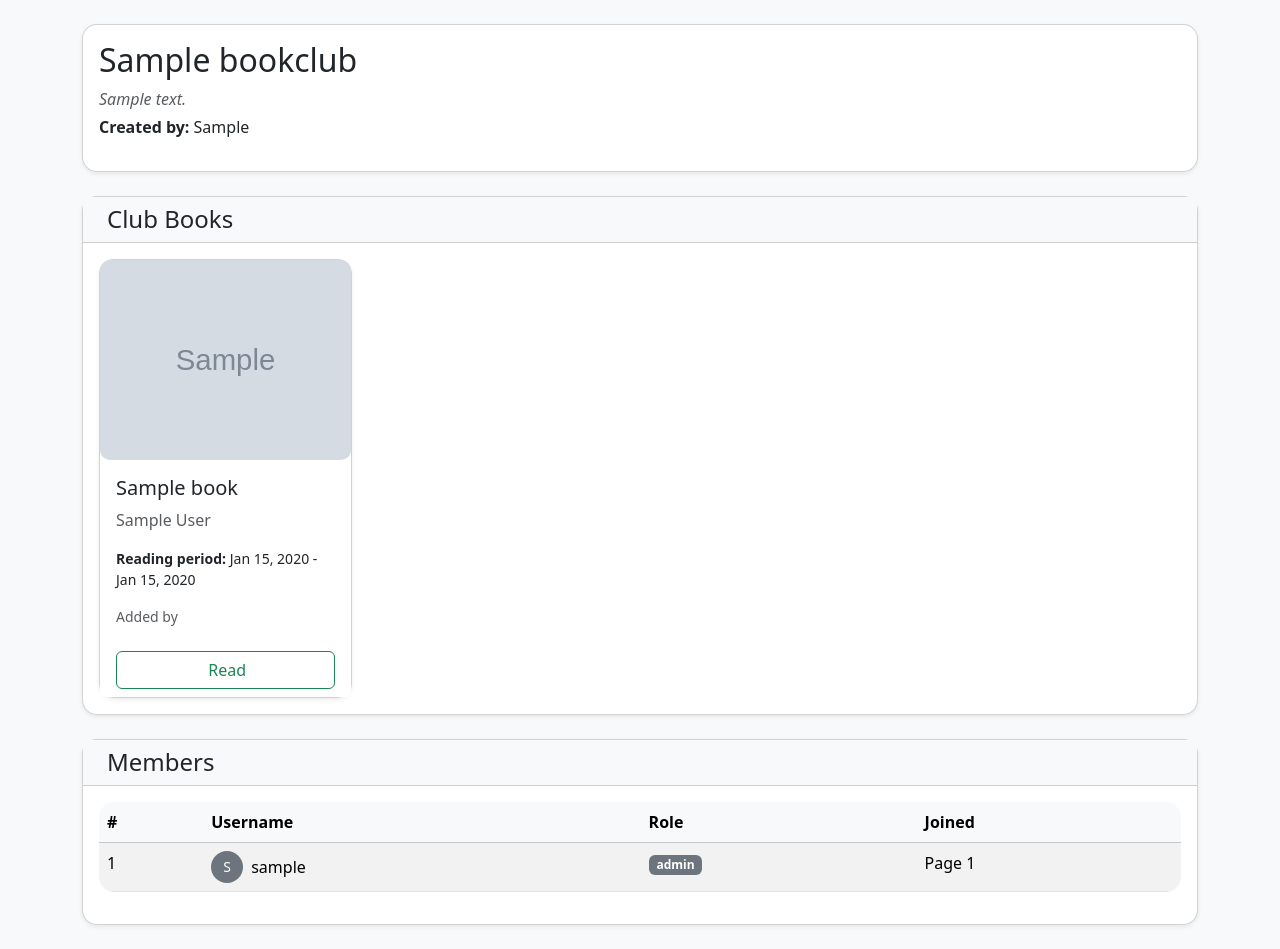
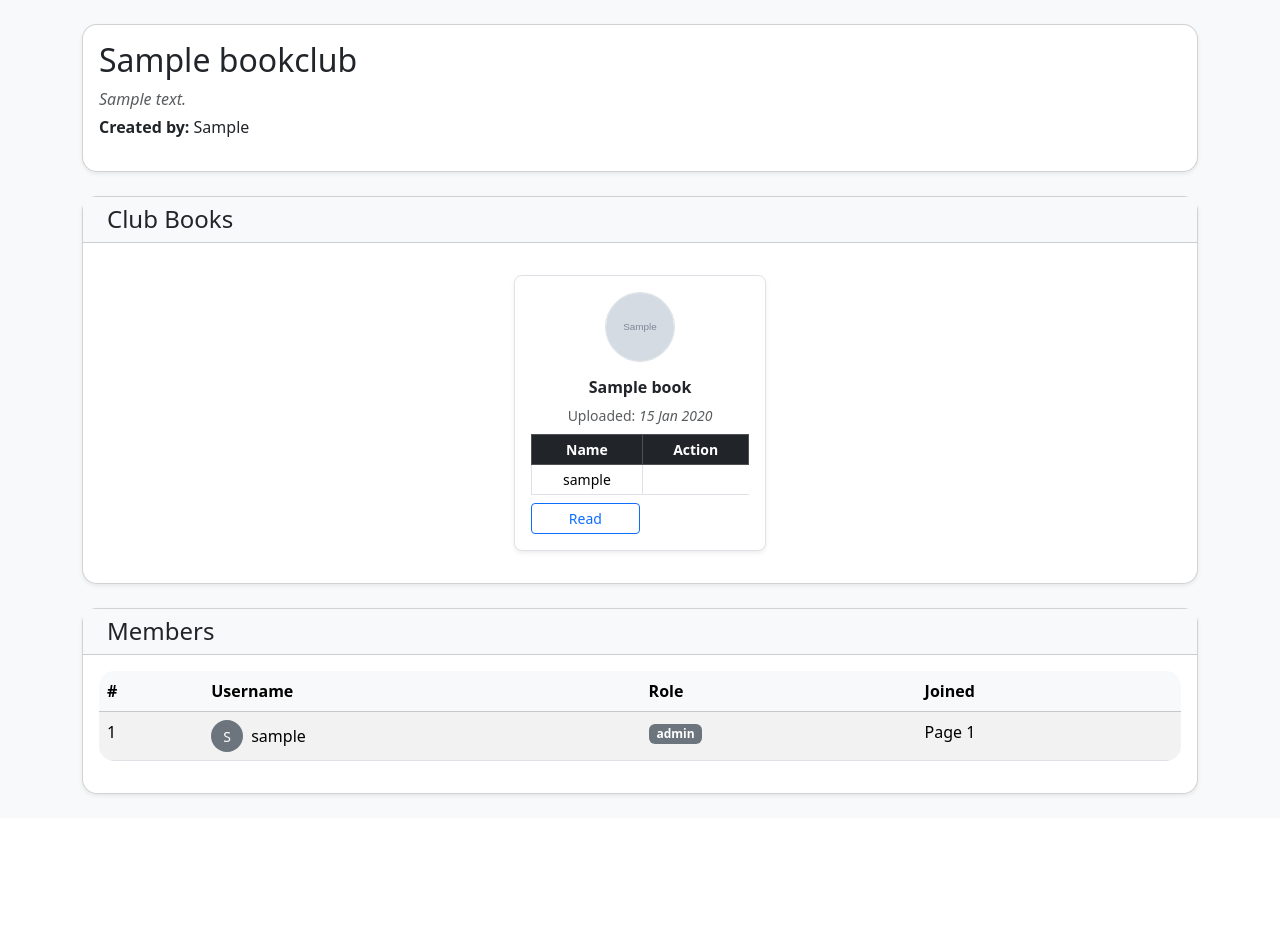
Before and after one commit to keith244/BookByte, a Django app: template templates/bookclubs/book_club_details.html in a window 1280 px wide. Shown: the part 56-1005 px from the top of the page. After the commit the page ends 853 px from the top, so only its background shows below. Run offline with Django 5.2, Linux system fonts and the light colour scheme; the template is opened without the code that fills it: most values are stand-ins (such as "Sample title", 1, 10 or a date in 2020); grey boxes marked "Sample" are stand-in pictures; some libraries are stand-ins or nearby versions.

Commit message:
Added a delete book in bookclub view.

```diff
--- a/templates/book/base.html
+++ b/templates/book/base.html
@@ -9,6 +9,7 @@
     <link href="https://cdnjs.cloudflare.com/ajax/libs/font-awesome/6.0.0/css/all.min.css" rel="stylesheet"> -->
     <link rel="shortcut icon" href="{% static 'img/icon.png' %}" type="image/x-icon">
     <link rel="stylesheet" href="{% static 'vendor/bootstrap/css/bootstrap.min.css' %}">
+    <!-- <link rel="stylesheet" href="{% static 'custom css/style.css' %}"> -->
     <style>
         .stat-card {
             transition: transform 0.2s;
@@ -18,9 +19,10 @@
             transform: translateY(-5px);
         }
         .book-cover {
-            height: 200px;
+            height: 70px;
+            width: 70px;
             object-fit: cover;
-            border-radius: 10px;
+            border-radius: 50px;
         }
         .new-label {
             position: absolute;
--- a/templates/book/index.html
+++ b/templates/book/index.html
@@ -91,7 +91,7 @@
             </div>
 
             <div class="btn-group" role="group" aria-label="Basic mixed styles example">
-                <a href="{% url 'read_book' progress.book.id %}" class="btn btn-outline-success">Read</a>
+                <a target="_blank" href="{% url 'read_book' progress.book.id %}" class="btn btn-outline-success">Read</a>
                 <a href="{% url 'delete_book' progress.book.id %}" type="button" class="btn btn-outline-danger" onclick="return confirm('Are you sure you want to delete this book?')">Delete</a>
             </div>
         </div>
--- a/templates/bookclubs/book_club_details.html
+++ b/templates/bookclubs/book_club_details.html
@@ -24,6 +24,7 @@
     <!-- Add Members Section -->
 
 
+
     <!-- Club Books Section -->
     <div class="card shadow-sm mb-4">
         <div class="card-header bg-light d-flex justify-content-between align-items-center">
@@ -36,46 +37,74 @@
         </div>
         <div class="card-body">
             {% if club_books %}
-                <div class="row g-4">
+                <div class="container py-3">
+    <div class="row g-3 justify-content-center">
         {% for club_book in club_books %}
-                    <div class="col-md-3">
-                        <div class="card stjat-card shadow-sm h-100">
+        <div class="col-12 col-sm-6 col-md-4 col-lg-3">
+            <div class="card shadow-sm border rounded-3 h-100">
+                <div class="card-body text-center">
                     {% if club_book.book.cover_pic %}
-                            <img src="{{ club_book.book.cover_pic.url }}" class="book-cover" alt="{{ club_book.book.title }}">
+                    <img src="{{ club_book.book.cover_pic.url }}" class="rounded-circle border mb-3" alt="{{ club_book.book.title }}" style="width: 70px; height: 70px; object-fit: cover;">
                     {% else %}
-                            <img src="{% static 'img/default.jpg' %}" class="book-cover" alt="{{club_book.book.title}}">
+                    <img src="{% static 'img/default.jpg' %}" class="rounded-circle border mb-3" alt="{{ club_book.book.title }}" style="width: 70px; height: 70px; object-fit: cover;">
                     {% endif %}
 
-                            <div class="card-body">
-                                <h5 class="card-title">{{ club_book.book.title }}</h5>
-                                <p class="card-text text-muted">{{ club_book.book.author }}</p>
-                                {% if club_book.start_date %}
-                                <p class="card-text small"><strong>Reading period:</strong>
-                                    {{ club_book.start_date|date:"M d, Y" }}
-                                    {% if club_book.end_date %} - {{ club_book.end_date|date:"M d, Y" }}{% endif %}
-                                </p>
+                    <h6 class="text-truncate fw-semibold text-dark">{{ club_book.book.title }}</h6>
+                    <p class="text-muted small mb-2">Uploaded: <i>{{ club_book.start_date|date:"d M Y" }}</i></p>
+
+                    <div class="table-responsive small">
+                        <table class="table table-sm table-bordered mb-2">
+                            <thead class="table-dark">
+                                <tr>
+                                    <th>Name</th>
+                                    <th>Action</th>
+                                </tr>
+                            </thead>
+                            <tbody>
+                                {% for member in members %}
+                                <tr>
+                                    <td>{{ member.user.username }}</td>
+                                    {% if request.user.is_authenticated and bookclub.creator == request.user and member.user != request.user %}
+                                    <td>
+                                        <a href="{% url 'remove_member' book_club_id=bookclub.id user_id=member.user.id %}"
+                                        class="btn btn-sm btn-outline-danger"
+                                        onclick="return confirm('Are you sure you want to remove this member?')">
+                                            <i class="fas fa-user-minus me-1"></i>Remove
+                                        </a>
+                                    </td>
+                                    {% elif request.user.is_authenticated and bookclub.creator == request.user %}
+                                    <td>
+                                        <span class="badge bg-warning text-dark">Creator</span>
+                                    </td>
                                     {% endif %}
-                                <p class="card-text small text-muted">Added by {{ club_book.added_by.username }}</p>
+                                        </tr>
+                                {% endfor %}
+                            </tbody>
+                        </table>
                     </div>
-                            <div class="card-footer bg-white border-top-0">
-                                <div class="btn-group w-100" role="group">
+
+                    <div class="d-flex justify-content-between">
                         {% if club_book.book.pdf_file %}
-                                    <a href="{% url 'read_book' club_book.book.id %}" class="btn btn-outline-success" target="_blank">
-                                        <i class="fas fa-book-open me-1"></i>Read
-                                    </a>
+                        <a href="{% url 'read_book' club_book.book.id %}" class="btn btn-sm btn-outline-primary w-50 me-1" target="_blank">Read</a>
                         {% else %}
-                                    <button class="btn btn-outline-secondary" disabled>No PDF Available</button>
+                        <button class="btn btn-sm btn-outline-secondary w-50 me-1" disabled>No PDF</button>
                         {% endif %}
+
                         {% if is_admin %}
-                                    <a href="#" class="btn btn-outline-danger" onclick="return confirm('Are you sure you want to remove this book?')">
-                                        <i class="fas fa-trash me-1"></i>Remove
-                                    </a>
+                        <form method="POST" action="{% url 'delete_club_book' bookclub.id club_book.added_by.id club_book.book.id %}" class="w-50" style="display:inline;">
+                            {% csrf_token %}
+                            <button type="submit" class="btn btn-sm btn-outline-danger w-100"
+                            onclick="return confirm('Remove this book?')">
+                                Delete
+                            </button>
+                        </form>
                         {% endif %}
                     </div>
                 </div>
             </div>
         </div>
         {% endfor %}
+    </div>
 </div>
             {% else %}
             {% if request.user.is_authenticated and bookclub.creator == request.user %}
```
Also changed, not shown: bookclubs/urls.py (+11 -5 lines), bookclubs/views.py (+12 -8 lines), static/custom css/style.css (added, +158 -0 lines). Lines whose indentation alone changed are shown as unchanged.
